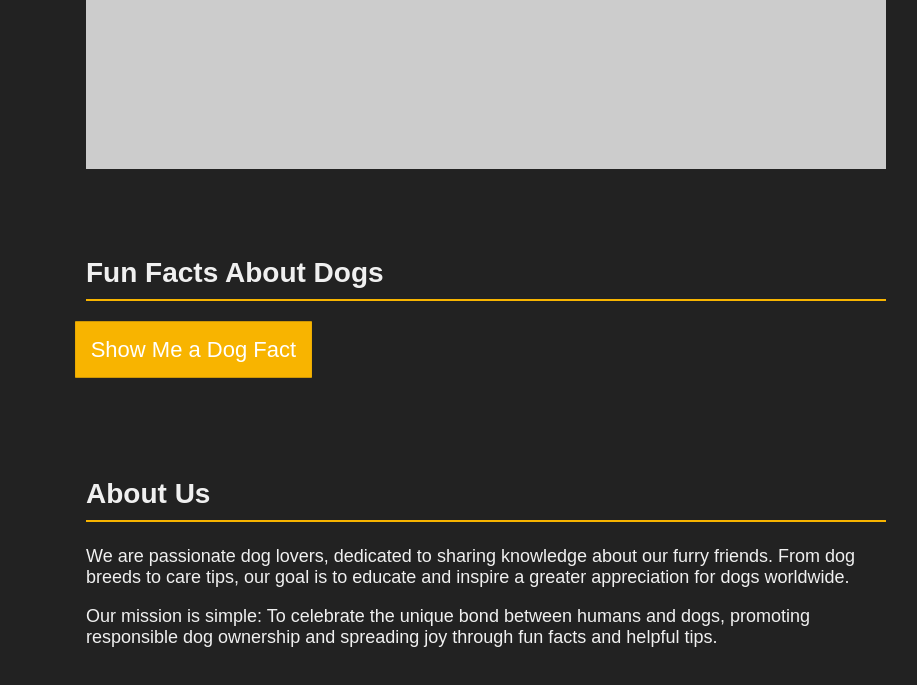
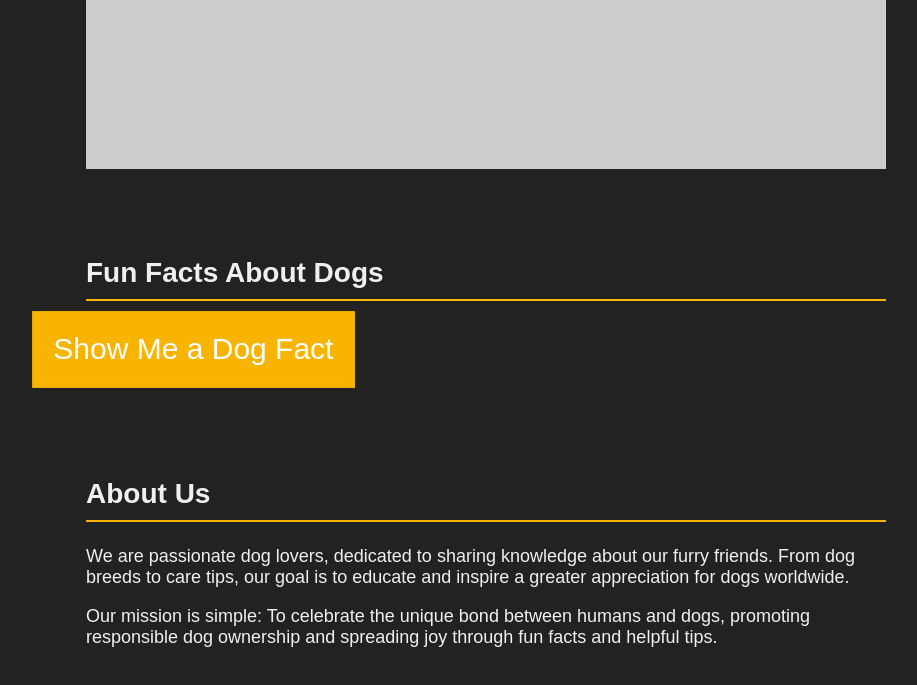
Before and after one commit to RobertMorra/Dog-Site-Template, a plain HTML site: page index.html in a window 1280 px wide. In both pictures the pointer is over the button "Show Me a Dog Fact". Shown: the part 1373-2058 px from the top of the page, without its empty margins (154-1071 px from the left). Drawn offline with Linux system fonts and the dark colour scheme; placeholder pictures from the web are drawn by us.

Commit message:
Css Update

```diff
--- a/Css/styles.css
+++ b/Css/styles.css
@@ -107,7 +107,7 @@ nav a:hover {
 
     #factButton:hover {
         background-color: #f8b400 !important;
-        transform: scale(1.1);
+        transform: scale(1.50);
         padding: 10px;
     }
 
```
